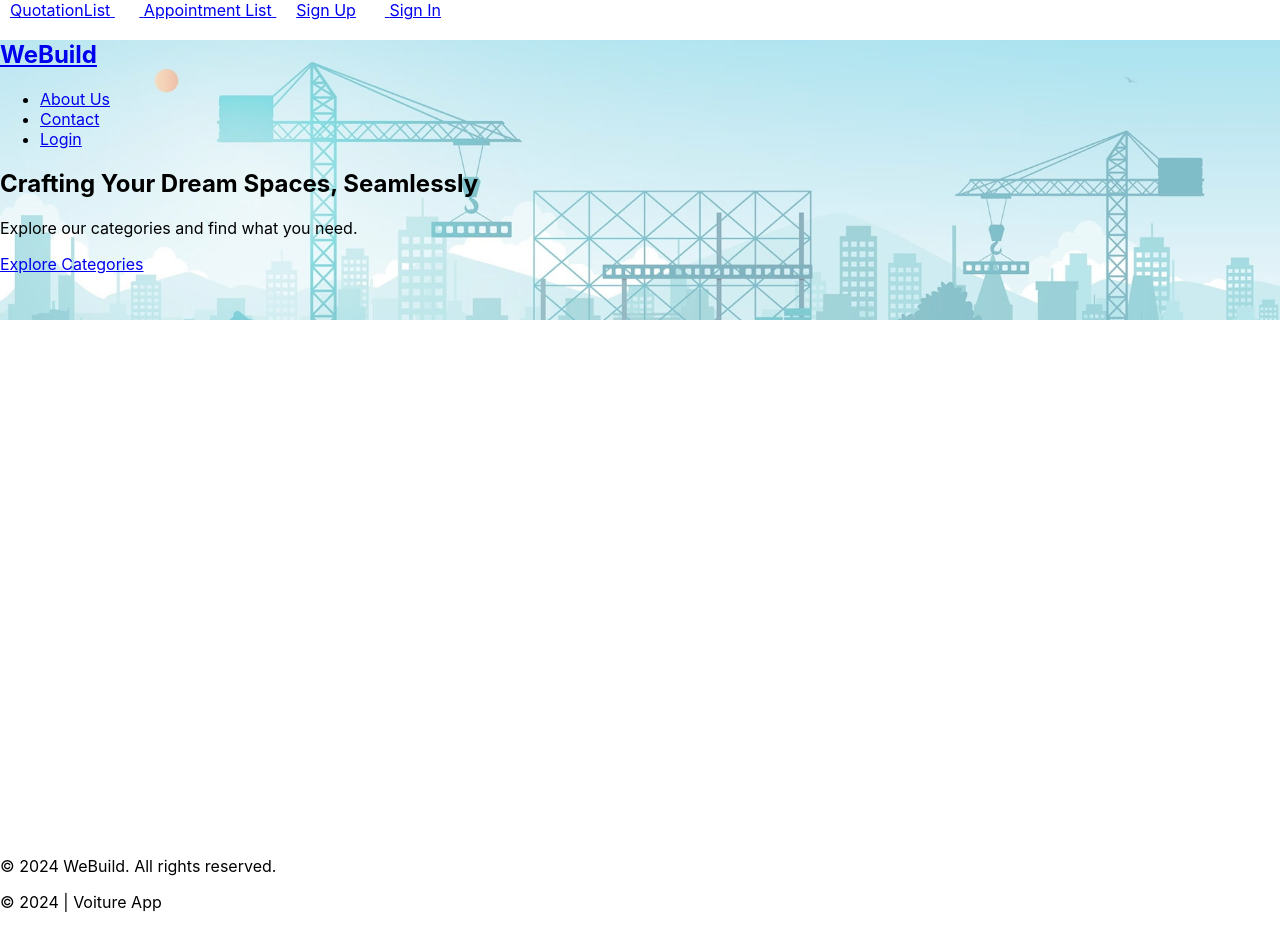
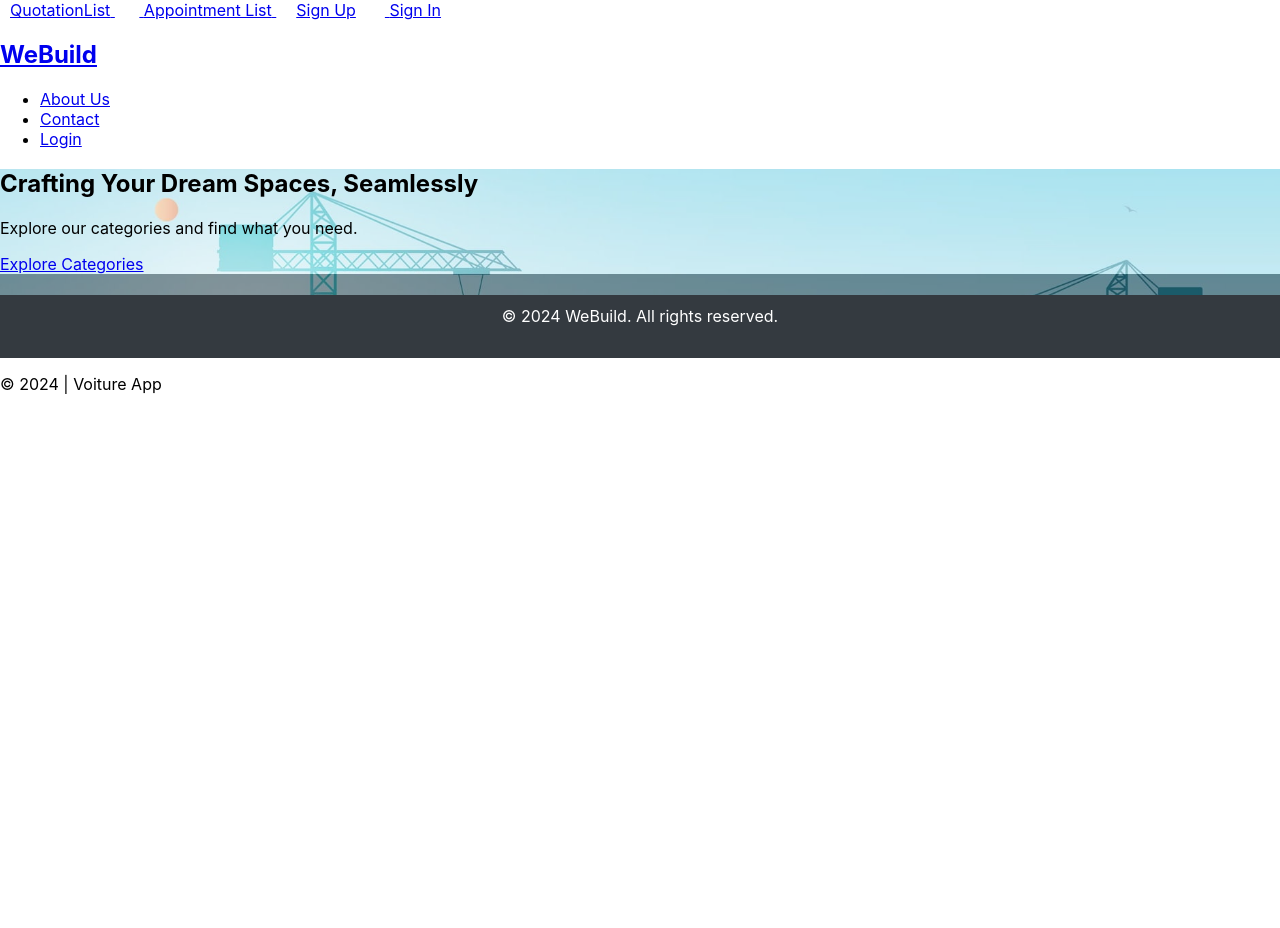
Before and after one commit to salma4595/project4-fe, a React (Create React App) app in the folder frontend/: page / in a window 1280 px wide. After the commit the page ends 800 px from the top, so only its background shows below. Built offline with nearby package versions, Linux system fonts and the light colour scheme.

Commit message:
some styling

```diff
--- a/frontend/src/App.css
+++ b/frontend/src/App.css
@@ -36,3 +36,9 @@
     transform: rotate(360deg);
   }
 }
+
+.footerContainer {
+  background-color: #343a40; /* Adjust the footer background color */
+  color: white;
+  text-align: center;
+  padding: 1rem;}
--- a/frontend/src/components/homePage/HomePage.css
+++ b/frontend/src/components/homePage/HomePage.css
@@ -17,7 +17,14 @@
      z-index: -1;
   }
 
-  .theMain{
-    height: 100vh; /* Adjust the height as needed */
+  .mainContent{
+    /*height: 100vh; /* Adjust the height as needed */
      position: relative;
+
   }
+
+  .footerContainer {
+    background-color: #343a40; /* Adjust the footer background color */
+    color: white;
+    text-align: center;
+    padding: 1rem;}
--- a/frontend/src/components/homePage/HomePage.jsx
+++ b/frontend/src/components/homePage/HomePage.jsx
@@ -5,16 +5,13 @@ import './HomePage.css';
 export default function HomePage() {
   return (
     <>
-      <div className='theMain'>
-        <div className='imageHere'>
-          <div className='overlay'>
       <header className="bg-dark text-white text-center py-2">
         <div className="container">
-                <nav className="navbar navbar-expand-lg">
+          <nav className="navbar navbar-expand-lg px-0">
             <Link className="navbar-brand" to="/">
               <h1 className="display-4 mb-0 text-white">WeBuild</h1>
             </Link>
-                  <div className="navbar-collapse">
+            <div className="navbar-collapse justify-content-end">
               <ul className="navbar-nav ml-auto">
                 <li className="nav-item">
                   <Link className="nav-link text-white" to="/about">
@@ -37,12 +34,15 @@ export default function HomePage() {
         </div>
       </header>
 
-            <div className="position-relative overflow-hidden p-3 p-md-5 m-md-3 text-center carBackground">
-              <div className="col-md-6 p-lg-5 mx-auto my-5">
-                <h2 className="display-3 fw-bold title">Crafting Your Dream Spaces, Seamlessly</h2>
-                <p className="lead text-muted fw-bold mb-3 titlep">Explore our categories and find what you need.</p>
+      <div className='mainContent'>
+        <div className='imageHere'>
+          <div className='overlay'>
+            <div className="position-relative overflow-hidden p-3 p-md-5 text-center carBackground">
+              <div className="col-md-6 p-lg-5 mx-auto my-5 mb-3">
+                <h2 className="display-3 fw-bold title mb-2">Crafting Your Dream Spaces, Seamlessly</h2>
+                <p className="lead text-muted fw-bold mb-5 titlep">Explore our categories and find what you need.</p>
                 <div className="d-flex justify-content-center">
-                  <Link className="homepage btn btn-primary btn-lg" to="/Category/CategoryList">
+                  <Link className="homepage btn btn-dark btn-lg" to="/Category/CategoryList">
                     Explore Categories
                   </Link>
                 </div>
@@ -53,7 +53,9 @@ export default function HomePage() {
       </div>
 
       <footer className="text-center py-3 bg-dark text-white">
+        <div className="footerContainer">
           <p>&copy; 2024 WeBuild. All rights reserved.</p>
+        </div>
       </footer>
     </>
   );
--- a/frontend/src/components/user/SignInForm.jsx
+++ b/frontend/src/components/user/SignInForm.jsx
@@ -22,26 +22,50 @@ export default function SignInForm(props) {
     }
 
     return (
-    <div className="mx-auto p-5 d-flex justify-content-center">
-  <div className="col-md-6">
+      <div className="mx-auto p-5 d-flex justify-content-center align-items-center">
+      <div className="col-md-5">
+        <div className="card p-4" style={{ borderRadius: '15px' }}>
           <h1 className="text-center mb-4">Sign-In</h1>
 
           <form onSubmit={loginHandler}>
-      <div className="form-group">
-        <label>Email Address</label>
-        <input type="email" name="user_emailAddress" onChange={handleChange} className="form-control" />
+            <div className="form-group col-md-6 mb-3 mx-auto ">
+              <label htmlFor="user_emailAddress">Email Address</label>
+              <input
+                type="email"
+                id="user_emailAddress"
+                name="user_emailAddress"
+                onChange={handleChange}
+                className="form-control"
+                placeholder="Enter your email"
+                required
+                style={{ borderRadius: '20px' }}
+              />
             </div>
 
-      <div className="form-group">
-        <label>Password</label>
-        <input type="password" name="user_password" onChange={handleChange} className="form-control" />
+
+
+            <div className="form-group col-md-6 mb-3 mx-auto">
+              <label htmlFor="user_password">Password</label>
+              <input
+                type="password"
+                id="user_password"
+                name="user_password"
+                onChange={handleChange}
+                className="form-control"
+                placeholder="Enter your password"
+                required
+                style={{ borderRadius: '20px' }}
+              />
             </div>
 
-      <div className="form-group text-center">
-        <button type="submit" className="btn btn-secondary btn-lg" style={{marginTop: 10}}>Login</button>
+            <div className="text-center">
+              <button type="submit" className="btn btn-secondary btn-lg p-15" style={{  width: '110px'}}>
+                Login
+              </button>
             </div>
           </form>
         </div>
       </div>
-  )
+    </div>
+  );
 }
--- a/frontend/src/components/user/SignUpForm.jsx
+++ b/frontend/src/components/user/SignUpForm.jsx
@@ -41,7 +41,7 @@ export default function SignUpForm(props) {
 
   return (
     <div className="mx-auto p-5 d-flex justify-content-center">
-  <div className="col-md-6">
+  <div className="col-md-5">
     <h1 className="text-center mb-4">Sign-Up</h1>
 
     <form onSubmit={registerHandler}>
@@ -50,25 +50,36 @@ export default function SignUpForm(props) {
         <input type="text" name="user_fullName" onChange={handleChange} className="form-control" />
       </div>
 
+<br></br>
+
       <div className="form-group">
         <label>Phone Number</label>
         <input type="text" name="user_phoneNumber" onChange={handleChange} className="form-control" />
       </div>
+
+ <br></br>
 
       <div className="form-group">
         <label>Email Address</label>
         <input type="email" name="user_emailAddress" onChange={handleChange} className="form-control" />
       </div>
 
+  <br></br>
+
       <div className="form-group">
         <label>Password</label>
         <input type="password" name="user_password" onChange={handleChange} className="form-control" style={{marginBottom: 10}}/>
       </div>
 
-      <div className="form-group">
+  <br></br>
+
+
+      <div className="form-control">
         <label>Profile Picture:</label>
         <input type="file" name="user_image" accept=".png, .jpg, .jpeg, .gif" onChange={handleImage} style={{marginLeft: 10}}/>
       </div>
+
+   <br></br>
 
       <div className="text-center">
         <input type="submit" value="Register" className="btn btn-secondary btn-lg" style={{marginTop: 10}} />
```
Lines whose indentation alone changed are shown as unchanged.
